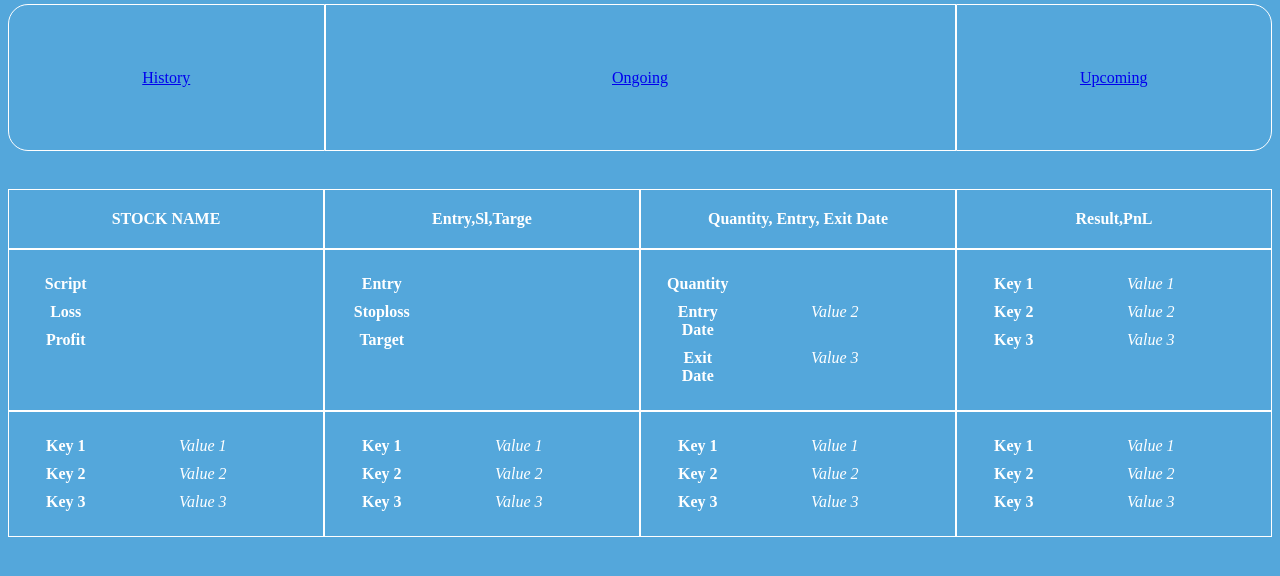
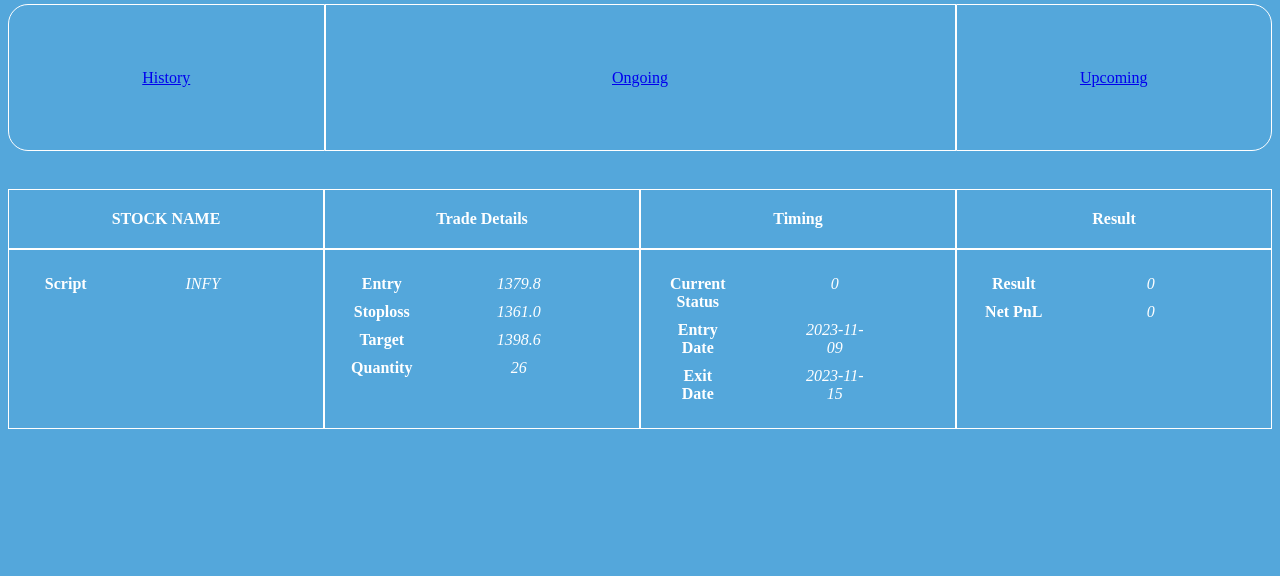
Before and after one commit to AvinashThakur21/Trade-Predicion-and-autmation-system, a Django app: template version01/templates/home.html in a window 1280 px wide. Shown: the part 124-700 px from the top of the page. Run offline with Django 5.2, Linux system fonts and the light colour scheme; the template is opened without the code that fills it, so the values that code supplies are empty; parts of the project's set-up code (start-up, migrations or seed data) failed here and were passed over.

Commit message:
list all trade from different stock and view in one cominde list working

```diff
--- a/version01/templates/home.html
+++ b/version01/templates/home.html
@@ -11,6 +11,7 @@
 
 </head>
 <body>
+
     <header>
         <div id="main_button">
             <label for="auto_trading">Auto_Trading</label>
@@ -37,137 +38,149 @@
       <!-- experimental -->
       <div class="grid-container">
         <div class="grid-item header">STOCK NAME</div>
-        <div class="grid-item header">Entry,Sl,Targe</div>
-        <div class="grid-item header">Quantity, Entry, Exit Date</div>
-        <div class="grid-item header">Result,PnL</div>
+        <div class="grid-item header">Trade Details</div>
+        <div class="grid-item header">Timing</div>
+        <div class="grid-item header">Result</div>
 
         <div class="grid-item">
           <div>
             <div class="key">Script</div>
-            <div class="value">{{ script }}</div>
+            <div class="value">INFY</div>
           </div>
           <div>
-            <div class="key">Loss</div>
-            <div class="value">{{ loss }}</div>
+            <div class="key"></div>
+            <div class="value"></div>
           </div>
           <div>
-            <div class="key">Profit</div>
-            <div class="value">{{ profit }}</div>
+            <div class="key"></div>
+            <div class="value"></div>
           </div>
         </div>
 
         <div class="grid-item">
             <div>
               <div class="key">Entry</div>
-              <div class="value">{{ tcs.tcs0.0 }}</div>
+              <div class="value">1379.8</div>
             </div>
             <div>
               <div class="key">Stoploss</div>
-              <div class="value">{{ tcs.tcs0.1 }}</div>
+              <div class="value">1361.0</div>
             </div>
             <div>
               <div class="key">Target</div>
-              <div class="value">{{ tcs.tcs0.2 }}</div>
+              <div class="value">1398.6</div>
+            </div>
+            <div>
+              <div class="key">Quantity</div>
+              <div class="value">26</div>
             </div>
           </div>
 
           <div class="grid-item">
             <div>
-              <div class="key">Quantity</div>
-              <div class="value">{{ tcs.tcs0.0 }}</div>
+              <div class="key">Current Status</div>
+              <div class="value">0</div>
             </div>
             <div>
               <div class="key">Entry Date</div>
-              <div class="value">Value 2</div>
+              <div class="value">2023-11-09</div>
             </div>
             <div>
               <div class="key">Exit Date</div>
-              <div class="value">Value 3</div>
+              <div class="value">2023-11-15</div>
             </div>
           </div>
 
 
           <div class="grid-item">
             <div>
-              <div class="key">Key 1</div>
-              <div class="value">Value 1</div>
+              <div class="key">Result </div>
+              <div class="value">0</div>
             </div>
             <div>
-              <div class="key">Key 2</div>
-              <div class="value">Value 2</div>
+              <div class="key">Net PnL</div>
+              <div class="value">0</div>
             </div>
             <div>
-              <div class="key">Key 3</div>
-              <div class="value">Value 3</div>
+              <div class="key"></div>
+              <div class="value"></div>
             </div>
           </div>
+<!-- ********************************************************************************************** -->
+          {% for script, entries in context.items %}
 
 
-          <div class="grid-item">
-            <div>
-              <div class="key">Key 1</div>
-              <div class="value">Value 1</div>
-            </div>
-            <div>
-              <div class="key">Key 2</div>
-              <div class="value">Value 2</div>
-            </div>
-            <div>
-              <div class="key">Key 3</div>
-              <div class="value">Value 3</div>
-            </div>
-          </div>
+              {% for entry in entries %}
 
-          <div class="grid-item">
-              <div>
-                <div class="key">Key 1</div>
-                <div class="value">Value 1</div>
-              </div>
-              <div>
-                <div class="key">Key 2</div>
-                <div class="value">Value 2</div>
-              </div>
-              <div>
-                <div class="key">Key 3</div>
-                <div class="value">Value 3</div>
-              </div>
-            </div>
+                <div class="grid-item">
+                  <div>
+                    <div class="key">Script</div>
+                    <div class="value">{{ script }}</div>
+                  </div>
+                  <div>
+                    <div class="key"></div>
+                    <div class="value"></div>
+                  </div>
+                  <div>
+                    <div class="key"></div>
+                    <div class="value"></div>
+                  </div>
+                </div>
 
-            <div class="grid-item">
-              <div>
-                <div class="key">Key 1</div>
-                <div class="value">Value 1</div>
-              </div>
-              <div>
-                <div class="key">Key 2</div>
-                <div class="value">Value 2</div>
-              </div>
-              <div>
-                <div class="key">Key 3</div>
-                <div class="value">Value 3</div>
-              </div>
-            </div>
+                <div class="grid-item">
+                  <div>
+                    <div class="key">Entry</div>
+                    <div class="value">{{ entry.0 }}</div>
+                  </div>
+                  <div>
+                    <div class="key">Stoploss</div>
+                    <div class="value">{{ entry.1 }}</div>
+                  </div>
+                  <div>
+                    <div class="key">Target</div>
+                    <div class="value">{{ entry.2 }}</div>
+                  </div>
+                  <div>
+                    <div class="key">Quantity</div>
+                    <div class="value">{{ entry.5 }}</div>
+                  </div>
+                </div>
+
+                <div class="grid-item">
+                  <div>
+                    <div class="key">Current Status</div>
+                    <div class="value">{{ entry.6 }}</div>
+                  </div>
+                  <div>
+                    <div class="key">Entry Date</div>
+                    <div class="value">{{ entry.7 }}</div>
+                  </div>
+                  <div>
+                    <div class="key">Exit Date</div>
+                    <div class="value">{{ entry.8 }}</div>
+                  </div>
+                </div>
 
 
-            <div class="grid-item">
-              <div>
-                <div class="key">Key 1</div>
-                <div class="value">Value 1</div>
-              </div>
-              <div>
-                <div class="key">Key 2</div>
-                <div class="value">Value 2</div>
-              </div>
-              <div>
-                <div class="key">Key 3</div>
-                <div class="value">Value 3</div>
-              </div>
-            </div>
+                <div class="grid-item">
+                  <div>
+                    <div class="key">Result </div>
+                    <div class="value">{{ entry.6 }}</div>
+                  </div>
+                  <div>
+                    <div class="key">Net PnL</div>
+                    <div class="value">{{ entry.9 }}</div>
+                  </div>
+                  <div>
+                    <div class="key"></div>
+                    <div class="value"></div>
+                  </div>
+                </div>
 
+              {% endfor %}
 
-
-        <!-- Repeat similar structure for other grid items -->
-      </div>
+          {% endfor %}
+<!-- ********************************************************************************************** -->
 
 </body>
 </html>
```
Also changed, not shown: version01/functions.py (+89 -2 lines), version01/views.py (+34 -67 lines), version01/urls.py (line endings or trailing spaces).
